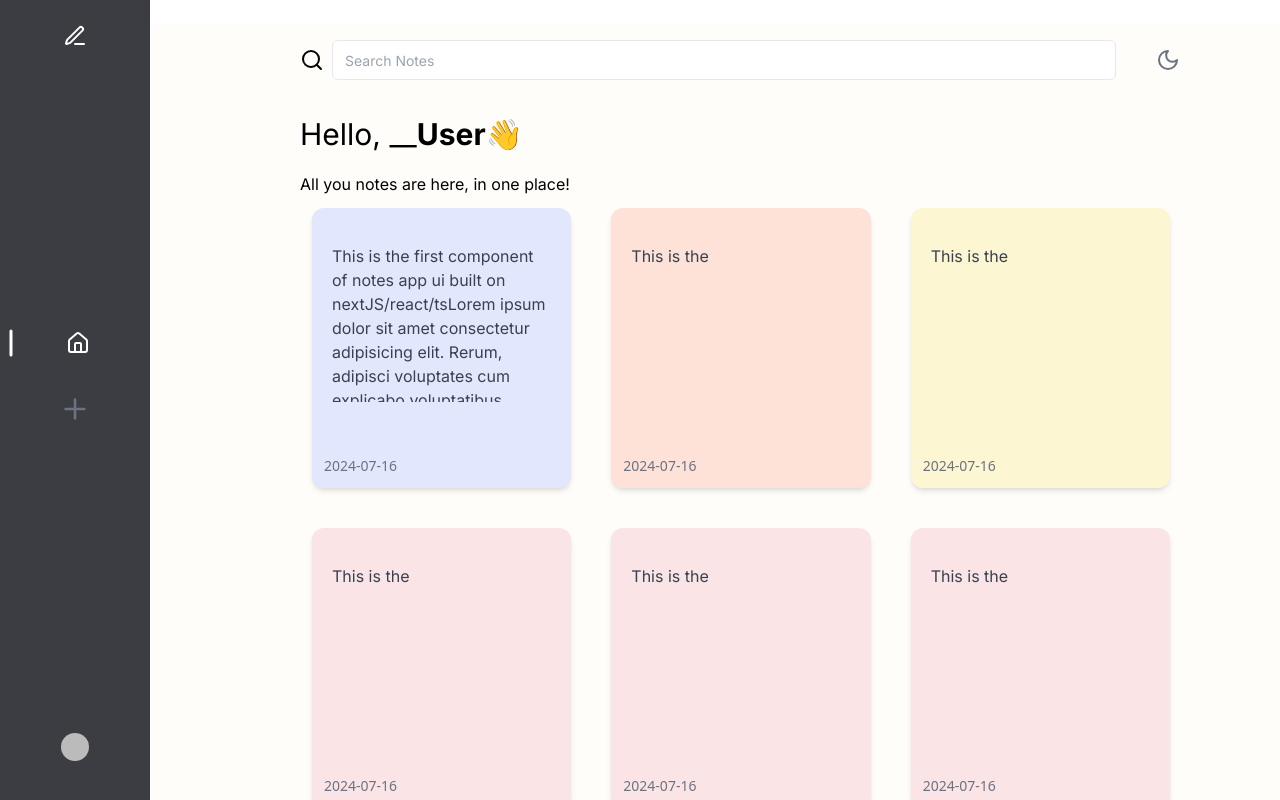
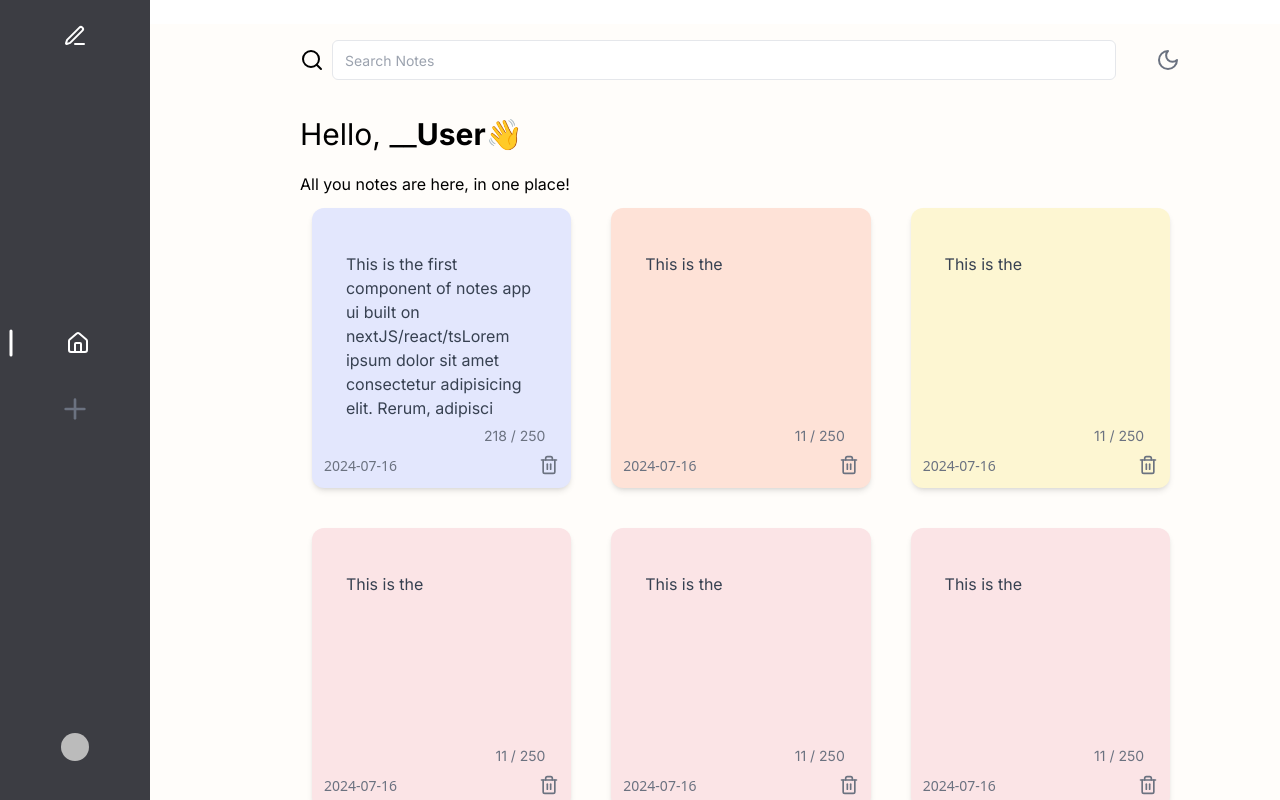
Before and after one commit to SahilChambyal/notes-nextjs-ts, a Next.js app: page / in a window 1280 px wide. Shown: the top 800 px of the page. Built offline with nearby package versions, Linux system fonts and the light colour scheme; no server answers; sample sign-in values are in the browser's storage; some icons are missing.

Commit message:
Backup stable

```diff
--- a/app/(root)/page.tsx
+++ b/app/(root)/page.tsx
@@ -1,6 +1,6 @@
 
 import { Input } from '@/components/input';
-import Notes from '@/components/note';
+import Notes     from '@/components/note';
 import Sidebar from '@/components/sidebar';
 import { wait } from '@/lib/wait';
 import { auth, clerkClient, currentUser } from '@clerk/nextjs/server';
@@ -39,7 +39,7 @@ const Home = async() => {
     const notes = [
         {
             title: 'Note 1',
-            content: 'This is the first component of notes app ui built on nextJS/react/ts'+("Lorem ipsum dolor sit amet consectetur adipisicing elit. Rerum, adipisci voluptates cum explicabo voluptatibus magni, veritatis nam soluta aut commodi, temporibus nisi minima possimus fugiat officiis sed tempora. Suscipit, incidunt eaque ipsam harum in quisquam sapiente eos eveniet deserunt numquam!"),
+            content: 'This is the first component of notes app ui built on nextJS/react/ts'+("Lorem ipsum dolor sit amet consectetur adipisicing elit. Rerum, adipisci voluptates cum explicabo voluptatibus magni, veritatis nam soluta aut commodi"),
             time: Date.now(),
             bg:getRandomColor()
         },
--- a/components/note.tsx
+++ b/components/note.tsx
@@ -1,6 +1,7 @@
 'use client';
 
-import { useEffect, useRef, useState } from 'react';
+import { Pen, Trash2 } from 'lucide-react';
+import { useState } from 'react';
 
 interface NoteProps {
   title: string;
@@ -15,45 +16,54 @@ const Notes = ({ title, content, time, bgColor }: NoteProps) => {
   const month = (date.getMonth() + 1).toString().padStart(2, '0'); // Months are zero-based
   const day = date.getDate().toString().padStart(2, '0');
 
-  const [isOverflowing, setIsOverflowing] = useState(false);
-  const [isExpanded, setIsExpanded] = useState(false);
-  const contentRef = useRef<HTMLDivElement>(null);
+  const [noteText, setNoteText] = useState(content);
 
-  useEffect(() => {
-    const { current } = contentRef;
-    if (current) {
-      setIsOverflowing(current.scrollHeight > current.clientHeight);
+
+
+  const handleTextChange = (e: React.ChangeEvent<HTMLTextAreaElement>) => {
+    if (e.target.value.length <= 250) {
+      setNoteText(e.target.value);
+
     }
-  }, [content]);
 
-  const toggleReadMore = () => {
-    setIsExpanded(!isExpanded);
+
+
+
   };
 
   return (
     <div
-      className="min-w-[280px] sm:min-w-[200px] max-w-[320px] h-[280px] col-span-1 m-3 p-3 rounded-xl shadow-md flex flex-col justify-between"
+      className="w-[280px] sm:w-auto sm:min-w-[200px] sm:max-w-[320px] h-[280px] col-span-1 m-3 p-3 rounded-xl shadow-md flex flex-col justify-between items-center"
       style={{ backgroundColor: bgColor }}
     >
       {/* Title */}
       {/* <div>{title}</div> */}
 
       {/* Content */}
-      <div
-        ref={contentRef}
-        className={`mt-4 text-gray-700 overflow-hidden p-2 transition-all h-[65%] `}
-      >
-        {content}
-        {/* {isOverflowing && (
-          <button onClick={toggleReadMore} className="text-blue-500 mt-2">
-            {isExpanded ? 'Read Less' : 'Read More'}
-          </button>
-        )} */}
+      <div className='mt-4 text-gray-700 p-2 transition-all h-[75%] w-[95%] cursor-default'>
+        <textarea
+          title='content'
+          value={noteText}
+          onChange={handleTextChange}
+          maxLength={250}
+          className='w-full h-full p-2 bg-transparent border-none outline-none overflow-y-clip resize-none '
+        />
+        <div className='text-gray-500 text-sm w-full justify-end flex items-end'>
+          {noteText.length} / 250
+        </div>
       </div>
 
       {/* Date */}
-      <div className="text-[14px] text-gray-500 font-sans">
+      <div className="text-[14px] text-gray-500 font-sans flex justify-between w-full">
         {`${year}-${month}-${day}`}
+        <div className='flex text-gray-500 gap-3 '>
+          {/* <div className='hover:text-gray-700 hover:scale-110 cursor-pointer '>
+            <Pen size={20} />
+          </div> */}
+          <div className='hover:text-gray-700 hover:scale-110 cursor-pointer '>
+            <Trash2 size={20} />
+          </div>
+        </div>
       </div>
     </div>
   );
```
